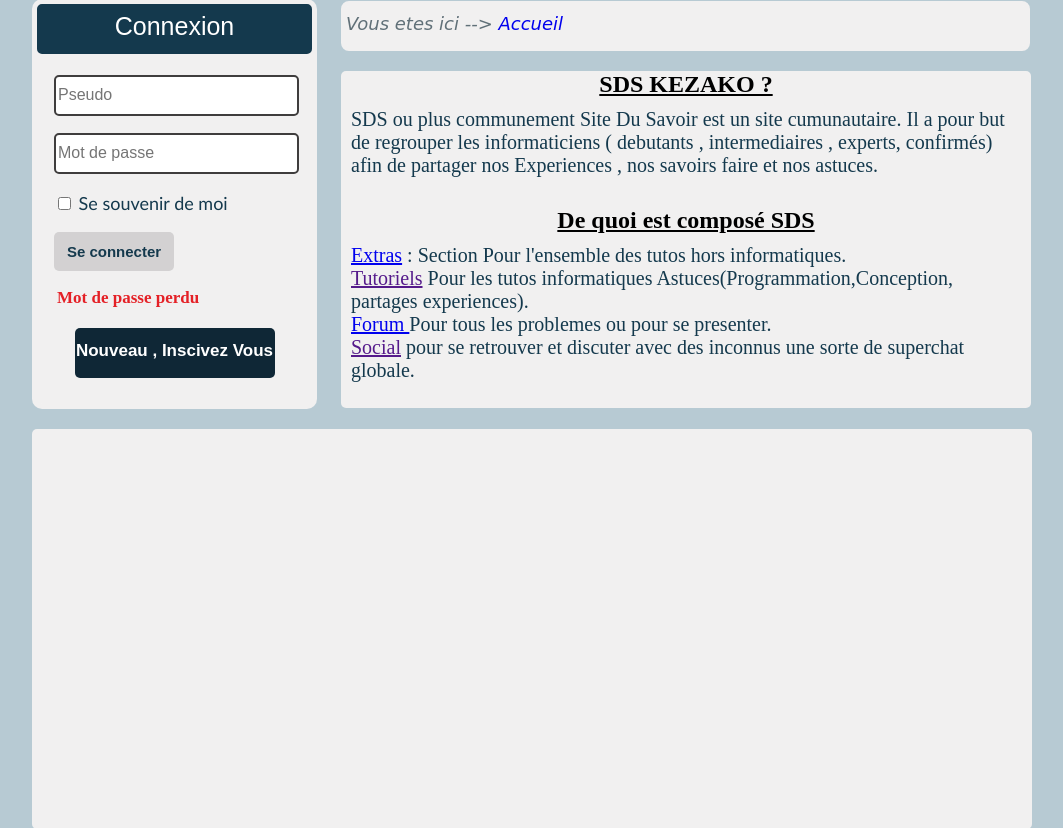
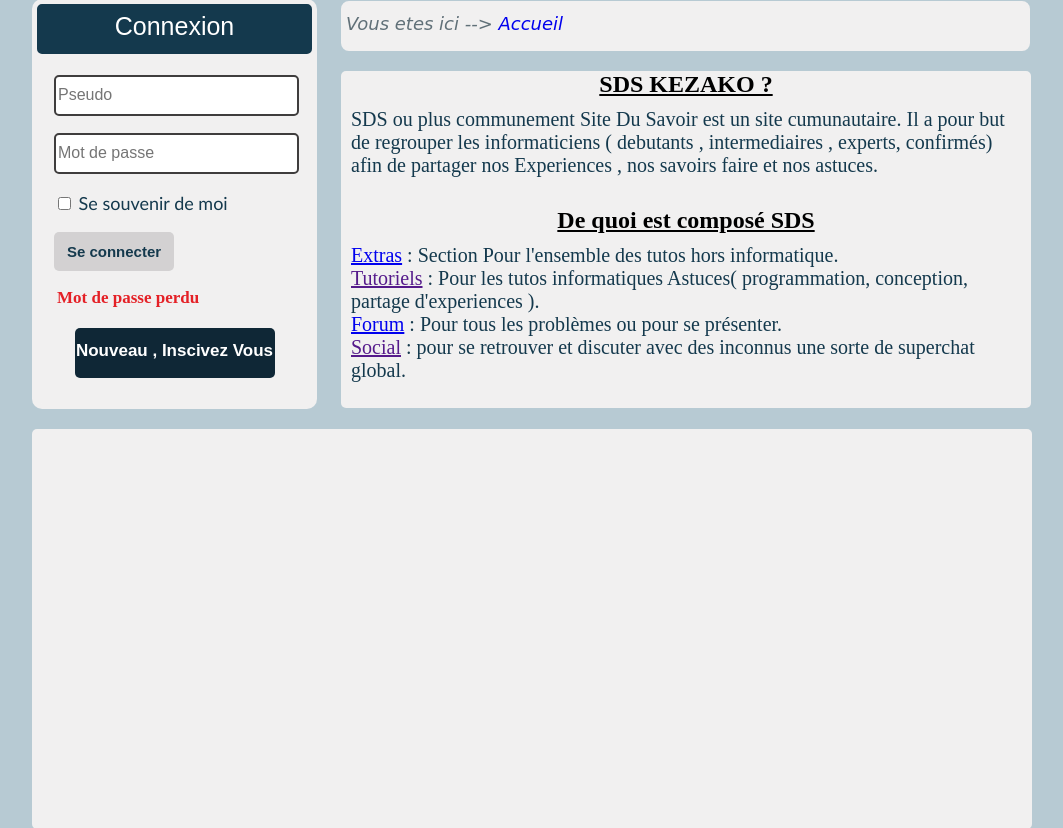
Before and after one commit to malnuxstarck/Sitedusavoir, a PHP site: page / in a window 1280 px wide. Shown: the part 182-1010 px from the top of the page, without its empty margins (108-1171 px from the left). Run offline with PHP 8.4, Linux system fonts and the light colour scheme.

Commit message:
Petites corrections

```diff
--- a/index.php
+++ b/index.php
@@ -116,9 +116,10 @@ session_start();
 
 			                <p>
 
-			                   <a href="#">Extras</a> : Section Pour  l'ensemble des tutos hors informatiques. </br>
-			                   <a href=""/>Tutoriels</a> Pour les tutos informatiques  Astuces(Programmation,Conception, partages experiences).</br>
-                         <a href="./Forum">Forum </a> Pour tous les problemes ou pour se presenter. </br> <a href="">Social</a> pour se retrouver et discuter avec des inconnus une sorte de superchat globale.
+			                <a href="#">Extras</a> : Section Pour l'ensemble des tutos hors informatique.<br />
+					<a href="">Tutoriels</a> : Pour les tutos informatiques  Astuces( programmation, conception, partage d'experiences ).<br />
+                         		<a href="./Forum">Forum</a> : Pour tous les problèmes ou pour se présenter.<br />
+	    				<a href="">Social</a> : pour se retrouver et discuter avec des inconnus une sorte de superchat global.
 
 			                </p>
 
```
